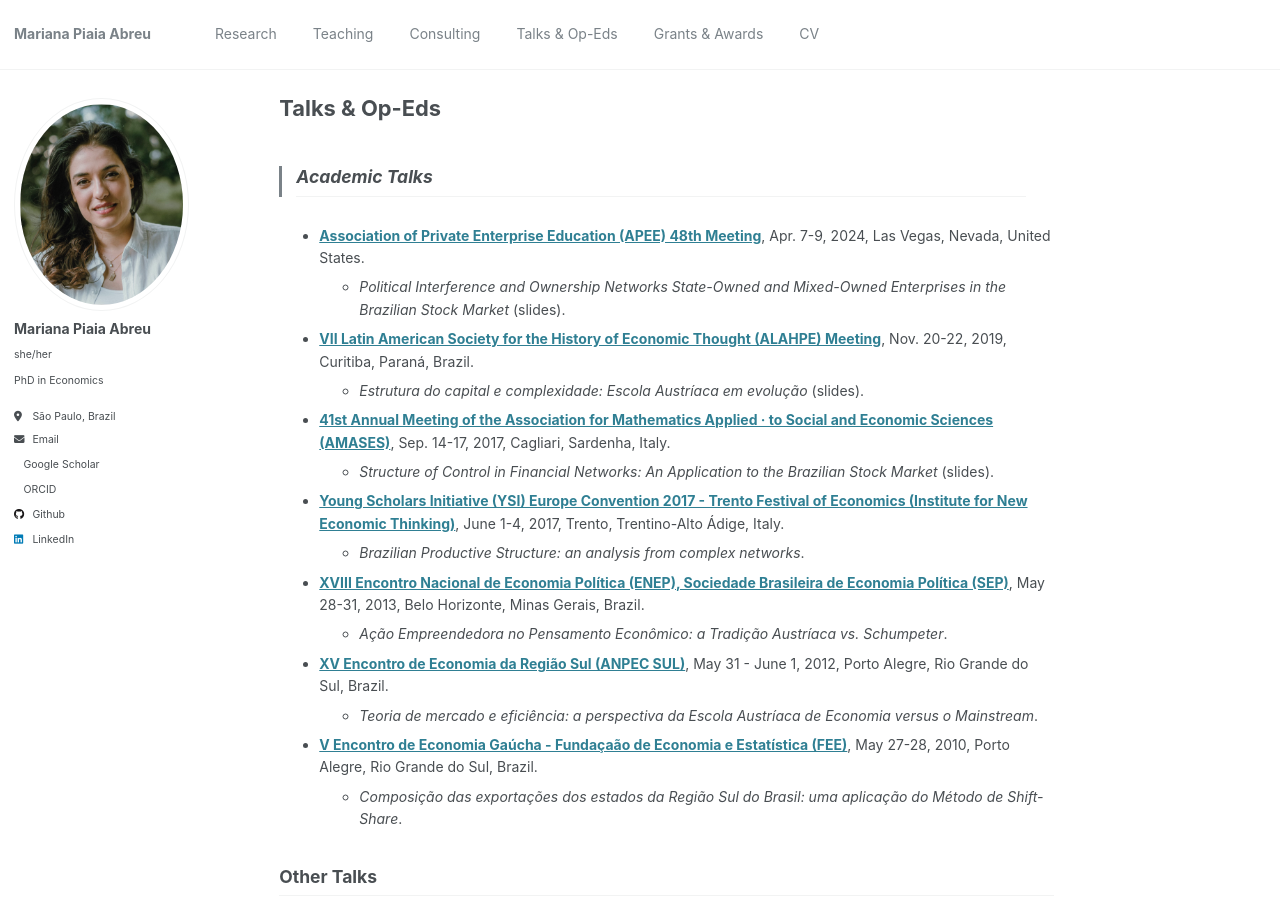
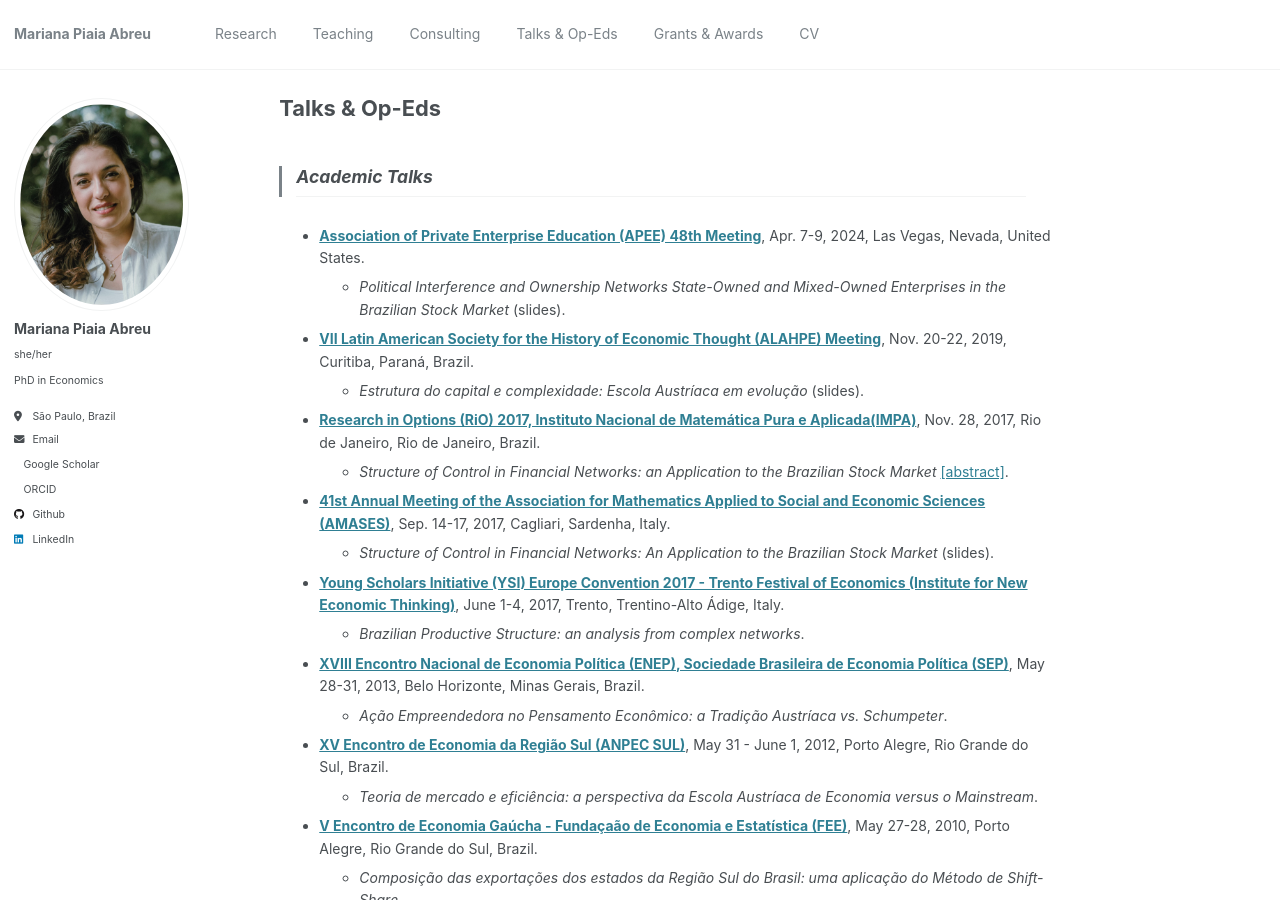
Before and after one commit to piaiaabreu/piaiaabreu.github.io, a Jekyll site: the page built from _pages/talks.md, in a window 1280 px wide and 900 px high. Built offline with Jekyll 4.4.1, drawn with Linux system fonts in a browser that asks for light colours; a style sheet for code colours, icons or effects is not loaded.

Commit message:
Update talks.md

```diff
--- a/_pages/talks.md
+++ b/_pages/talks.md
@@ -15,7 +15,10 @@ redirect_from:
 * **[VII Latin American Society for the History of Economic Thought (ALAHPE) Meeting](https://alahpe.org/wp-content/uploads/2021/01/Programa-ALAHPE-Curitiba.pdf)**, Nov. 20-22, 2019, Curitiba, Paraná, Brazil.
   * _Estrutura do capital e complexidade: Escola Austríaca em evolução_ (slides).
 
-* **[41st Annual Meeting of the Association for Mathematics Applied · to Social and Economic Sciences (AMASES)](https://www.amases.org/41st-annual-meeting-of-the-italian-association-for-mathematics-applied-to-economic-and-social-sciences-amases/)**, Sep. 14-17, 2017, Cagliari, Sardenha, Italy.
+* **[Research in Options (RiO) 2017, Instituto Nacional de Matemática Pura e Aplicada(IMPA)](https://impa.br/eventos-do-impa/eventos-2017/research-in-options-2017/)**, Nov. 28, 2017, Rio de Janeiro, Rio de Janeiro, Brazil.
+    * _Structure of Control in Financial Networks: an Application to the Brazilian Stock Market_ [[abstract]](https://impa.br/wp-content/uploads/2017/11/RiO2017-CT_MPAbreu.pdf).
+
+* **[41st Annual Meeting of the Association for Mathematics Applied to Social and Economic Sciences (AMASES)](https://www.amases.org/41st-annual-meeting-of-the-italian-association-for-mathematics-applied-to-economic-and-social-sciences-amases/)**, Sep. 14-17, 2017, Cagliari, Sardenha, Italy.
   * _Structure of Control in Financial Networks: An Application to the Brazilian Stock Market_ (slides).
 
 * **[Young Scholars Initiative (YSI) Europe Convention 2017 - Trento Festival of Economics (Institute for New Economic Thinking)](https://www.ineteconomics.org/events/trento-festival-of-economics)**, June 1-4, 2017, Trento, Trentino-Alto Ádige, Italy.
```
